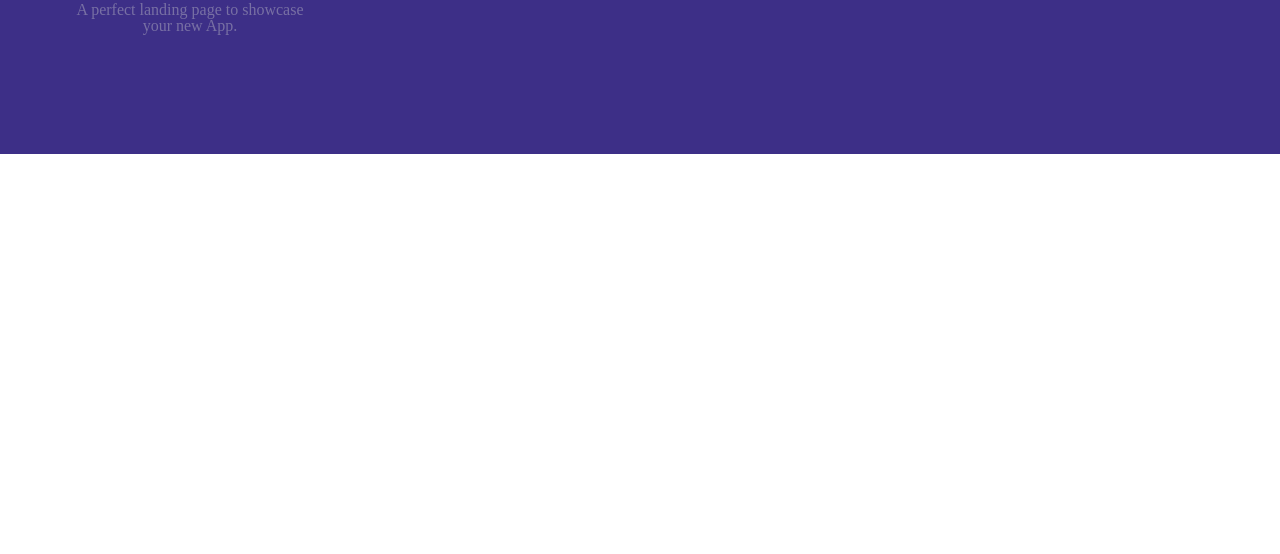
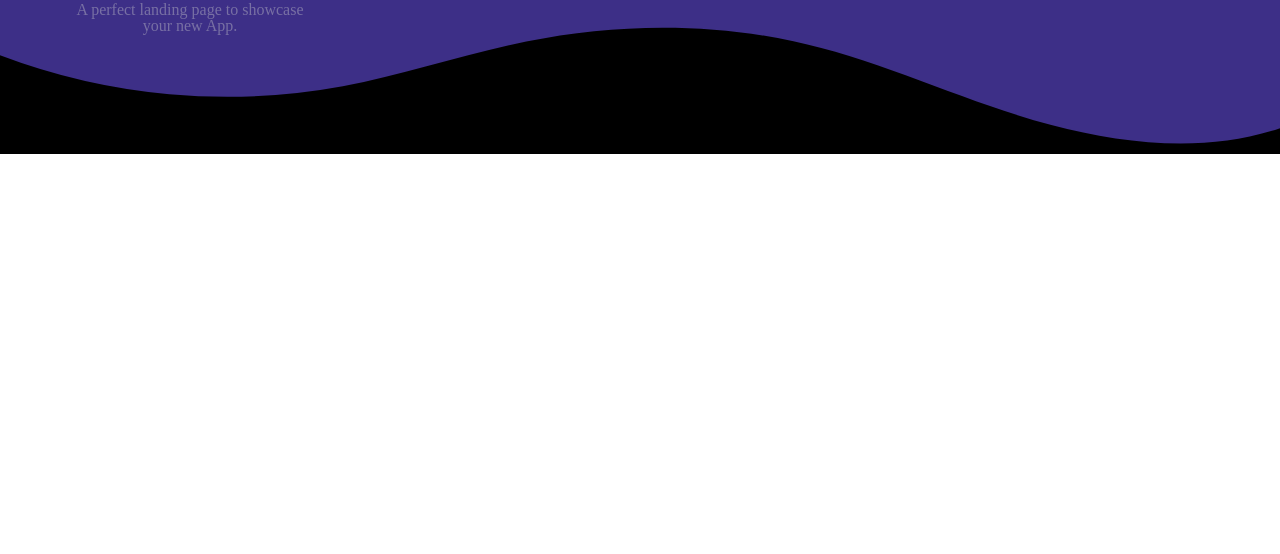
Before and after one commit to Imon-Ovbude/landing-page, a plain HTML site: page index.html in a window 1280 px wide. Shown: the part 246-800 px from the top of the page. Drawn offline with Linux system fonts and the light colour scheme.

Commit message:
fourth commit: added svg wave at bottom of header section

```diff
--- a/css/styles.css
+++ b/css/styles.css
@@ -4,7 +4,8 @@
 
 .container-div {
 	background-color: rgb(61,47,135);
-	height: 400px;
+	height: 50vh;
+
 }
 
 /* Header Section */
@@ -12,6 +13,7 @@
 	max-width: 1200px;
 	margin: 0 auto;
 	height: 100%;
+	position: relative;
 }
 
 .header {
@@ -62,3 +64,13 @@
 	flex-direction: column;
 	align-items: center;
 }
+
+.custom-shape-divider-bottom-1626147328 {
+    position: absolute;
+    bottom: 50vh;
+    left: 0;
+    width: 100%;
+    overflow: hidden;
+    line-height: 0;
+	/* background-color: #DDE5E8; */
+}
--- a/index.html
+++ b/index.html
@@ -34,6 +34,11 @@
                     </div>
                 </div>
             </div>
+            <div class="custom-shape-divider-bottom-1626147328">
+                <svg data-name="Layer 1" xmlns="http://www.w3.org/2000/svg" viewBox="0 0 1200 120" preserveAspectRatio="none">
+                    <path d="M985.66,92.83C906.67,72,823.78,31,743.84,14.19c-82.26-17.34-168.06-16.33-250.45.39-57.84,11.73-114,31.07-172,41.86A600.21,600.21,0,0,1,0,27.35V120H1200V95.8C1132.19,118.92,1055.71,111.31,985.66,92.83Z" class="shape-fill"></path>
+                </svg>
+            </div>
         </div>
     </div>
 </body>
```
